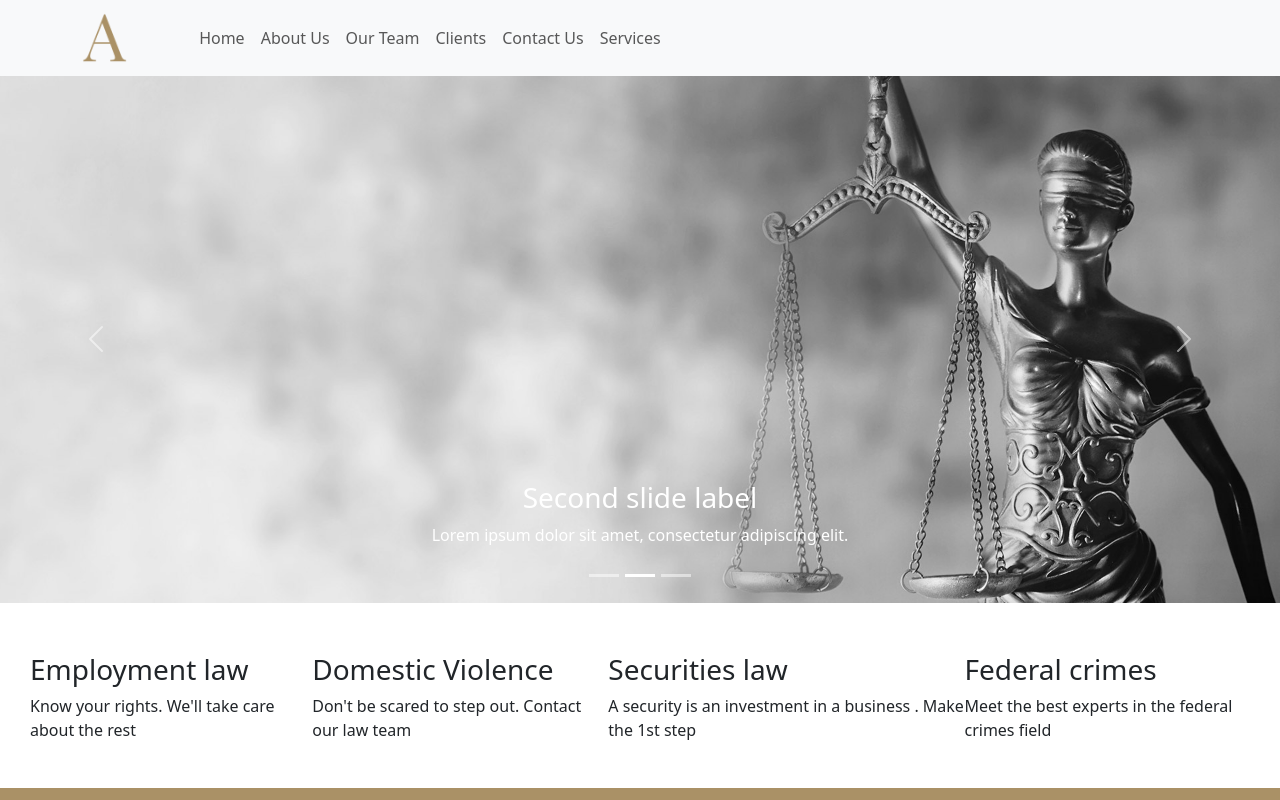
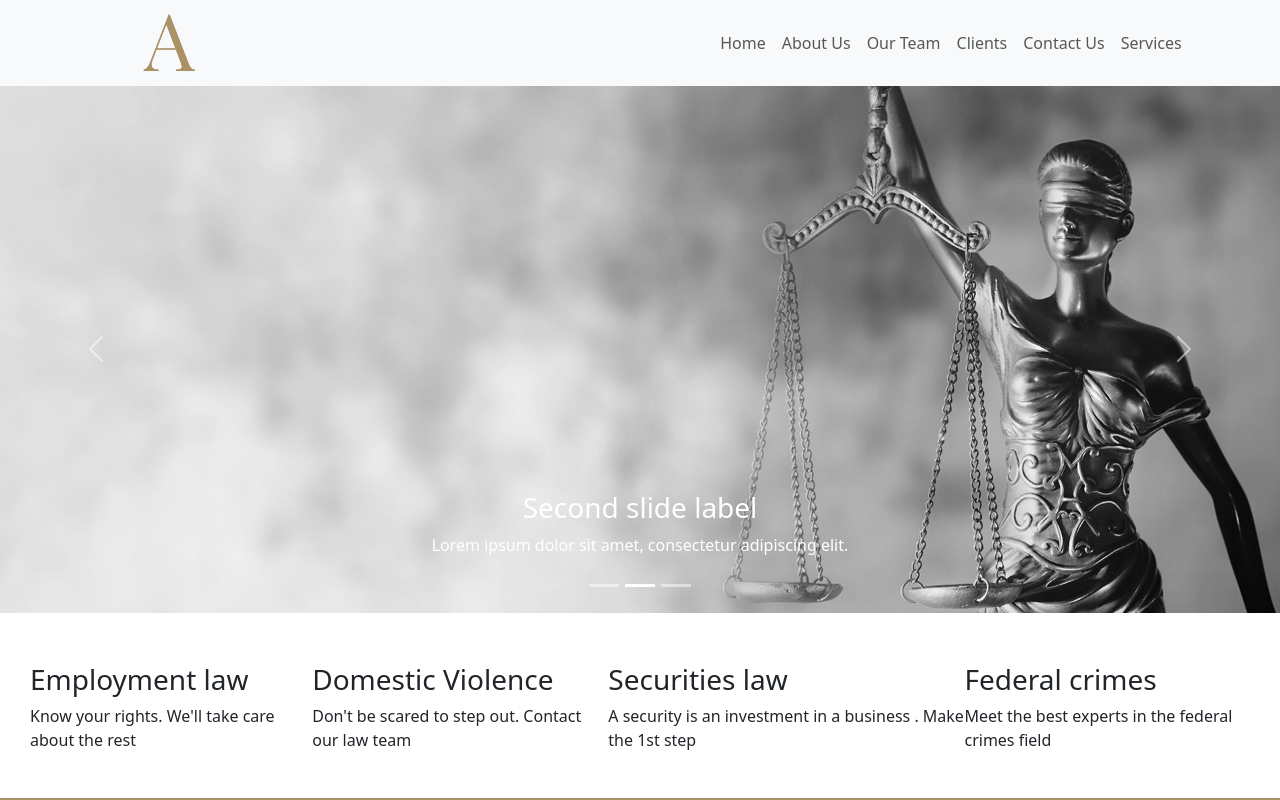
Before and after one commit to Toluwanimicode/Anwalt-Frontend, a React (Vite) app: page / in a window 1280 px wide. Shown: the top 800 px of the page. Built offline with nearby package versions, Linux system fonts and the light colour scheme.

Commit message:
added changes

```diff
--- a/src/components/Navbar/Navbar.css
+++ b/src/components/Navbar/Navbar.css
@@ -1,3 +1,11 @@
 .logo{
     height: 50px;
+    margin-left: 60px;
 }
+.logo {
+  height: 60px;
+}
+
+.nav-links {
+  margin-left: 500px;
+}
--- a/src/components/Navbar/Navbar.jsx
+++ b/src/components/Navbar/Navbar.jsx
@@ -18,7 +18,7 @@ function NavigationBar() {
         <Navbar.Toggle aria-controls="basic-navbar-nav" />
 
         <Navbar.Collapse id="basic-navbar-nav">
-          <Nav className="ms-5">
+          <Nav className="nav-links">
             <Nav.Link href="/">Home</Nav.Link>
             <Nav.Link href="/about">About Us</Nav.Link>
             <Nav.Link href="/team">Our Team</Nav.Link>
```
